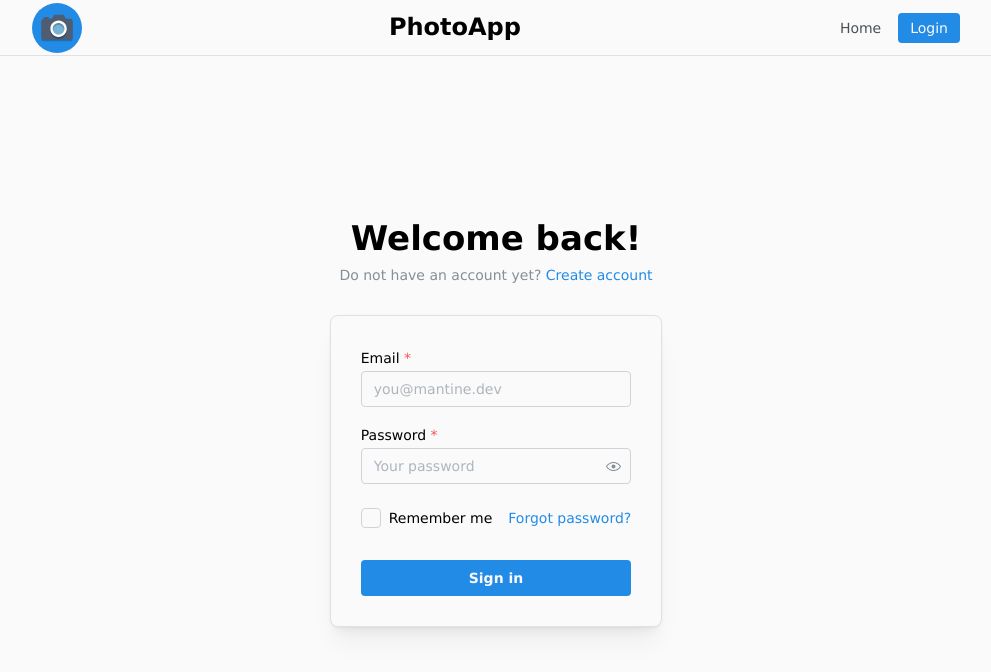
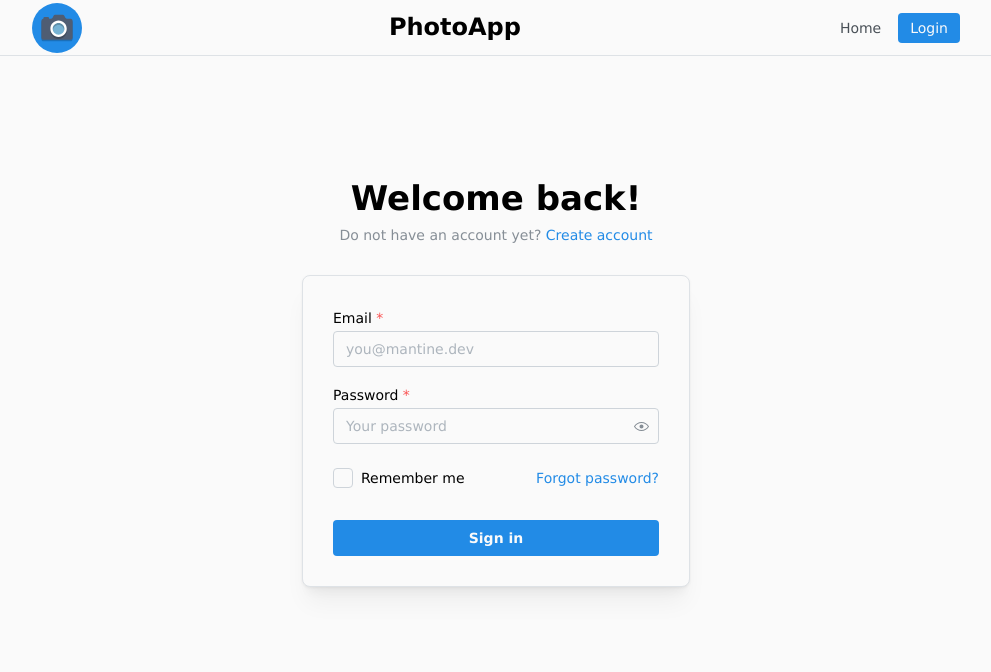
Before and after one commit to Ajosephp/Comp3013, a React (Vite) app in the folder reactpostappstarter/frontend/: page /login in a window 1280 px wide. Shown: the top 672 px of the page, without its empty margins (144-1135 px from the left). Built offline with nearby package versions, Linux system fonts and the light colour scheme; no server answers.

Commit message:
[IMP] Changed Paper Component to accept a form

```diff
--- a/reactpostappstarter/frontend/src/pages/Auth/AuthenticationForm.jsx
+++ b/reactpostappstarter/frontend/src/pages/Auth/AuthenticationForm.jsx
@@ -23,7 +23,6 @@ export function AuthenticationForm( { onFormSubmit, authLoading } ) {
 
   return (
     <Container size={420} my={40}>
-      <form onSubmit={handleSubmit}>
       <Title ta="center" className={classes.title}>
         Welcome back!
       </Title>
@@ -34,7 +33,7 @@ export function AuthenticationForm( { onFormSubmit, authLoading } ) {
         </Anchor>
       </Text>
 
-      <Paper withBorder shadow="md" p={30} mt={30} radius="md">
+      <Paper component="form" onSubmit={handleSubmit} withBorder shadow="md" p={30} mt={30} radius="md">
         <TextInput label="Email" placeholder="you@mantine.dev" name="email" required />
         <PasswordInput label="Password" placeholder="Your password" name="password" required mt="md" />
         <Group justify="space-between" mt="lg">
@@ -47,7 +46,6 @@ export function AuthenticationForm( { onFormSubmit, authLoading } ) {
           Sign in
         </Button>
       </Paper>
-      </form>
     </Container>
   );
 }
--- a/reactpostappstarter/frontend/src/pages/Auth/Login.page.jsx
+++ b/reactpostappstarter/frontend/src/pages/Auth/Login.page.jsx
@@ -19,9 +19,9 @@ const LoginPage = () => {
   };
 
   return (
-    <div style={{ display: "flex", justifyContent: "center" }}>
+    <>
       <AuthenticationForm onFormSubmit={onLogin} authLoading={authLoading} />
-    </div>
+    </ >
   );
 };
 
--- a/reactpostappstarter/frontend/src/router.jsx
+++ b/reactpostappstarter/frontend/src/router.jsx
@@ -23,10 +23,10 @@ export const Router = () => {
    * CLIENT-SIDE ROUTER
    *
    * [Public Pages]: Anyone can see these pages
-   * / - Landing Page
-   *
-   * [Private Routes]: Must be authenticated to see
+   * /      - Landing Page
    * /login - Login Page
+  *
+  * [Private Routes]: Must be authenticated to see
    * /posts - See All Posts
    * /posts/:id - See details of a specific post
    * /posts/create - Create a post
```
